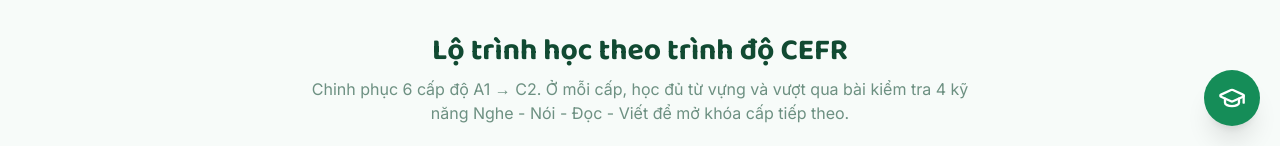
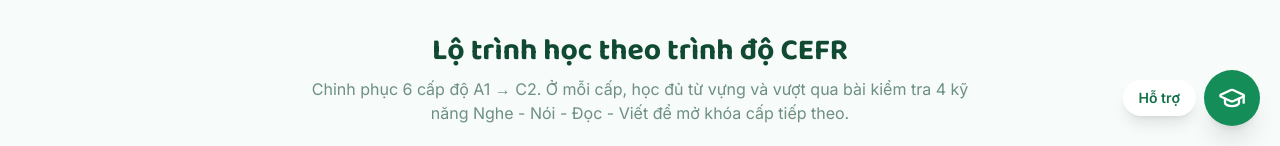
Before and after one commit to chientrong2001work-tech/english-learning-website, a React (Vite) app: page / in a window 1280 px wide. Shown: the part 654-800 px from the top of the page. Built offline with nearby package versions, Linux system fonts and the light colour scheme; no server answers.

Commit message:
Add "Hỗ trợ" label next to the floating contact button
A plain icon-only button wasn't clear about its purpose, so a text pill
now sits beside it (hidden while the contact menu is open, since the
button becomes a close (X) action then).

```diff
--- a/src/components/ContactWidget.tsx
+++ b/src/components/ContactWidget.tsx
@@ -57,13 +57,20 @@ export default function ContactWidget() {
         </div>
       )}
 
+      <div className="flex items-center gap-2">
+        {!open && (
+          <span className="rounded-full bg-white px-4 py-2 text-sm font-semibold text-brand-700 shadow-lg">
+            Hỗ trợ
+          </span>
+        )}
         <button
           onClick={() => setOpen((o) => !o)}
           aria-label={open ? "Đóng liên hệ" : "Liên hệ"}
-        className="flex h-14 w-14 items-center justify-center rounded-full bg-brand-600 text-white shadow-xl transition hover:bg-brand-700"
+          className="flex h-14 w-14 shrink-0 items-center justify-center rounded-full bg-brand-600 text-white shadow-xl transition hover:bg-brand-700"
         >
           {open ? <X className="h-6 w-6" /> : <GraduationCap className="h-7 w-7" />}
         </button>
       </div>
+    </div>
   );
 }
```
Lines whose indentation alone changed are shown as unchanged.
